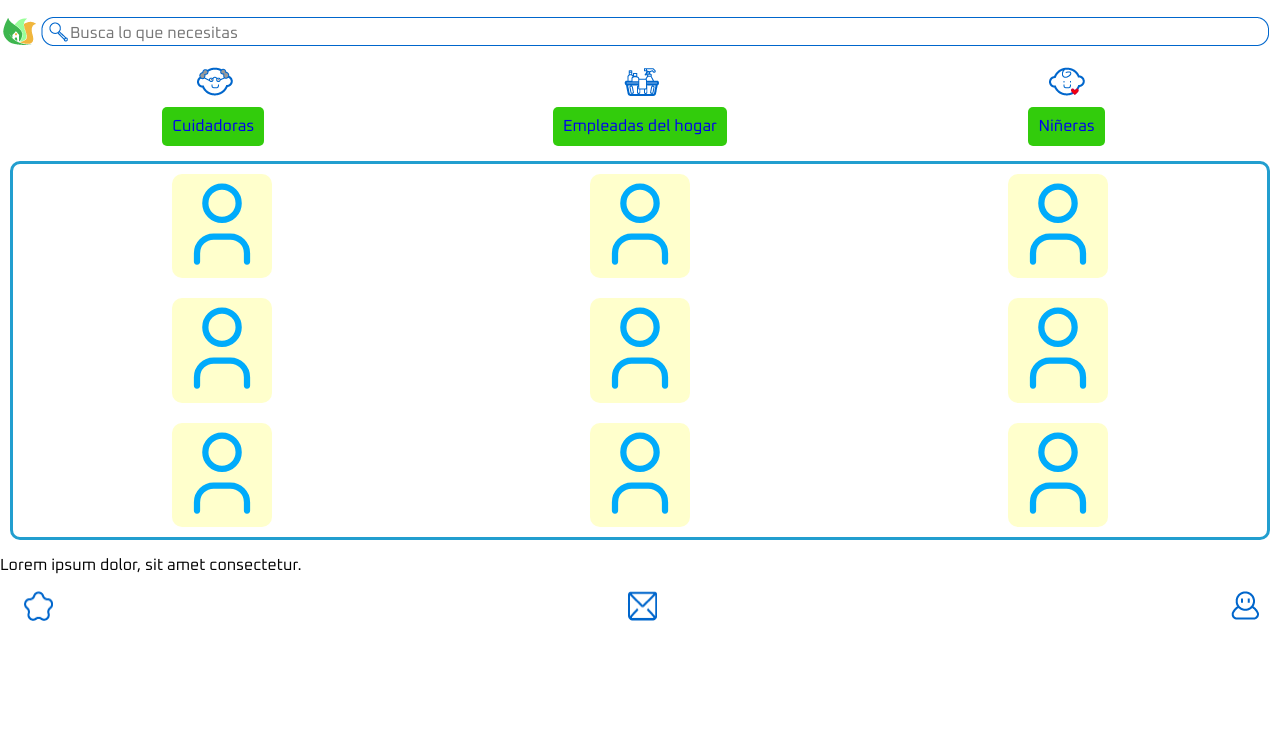
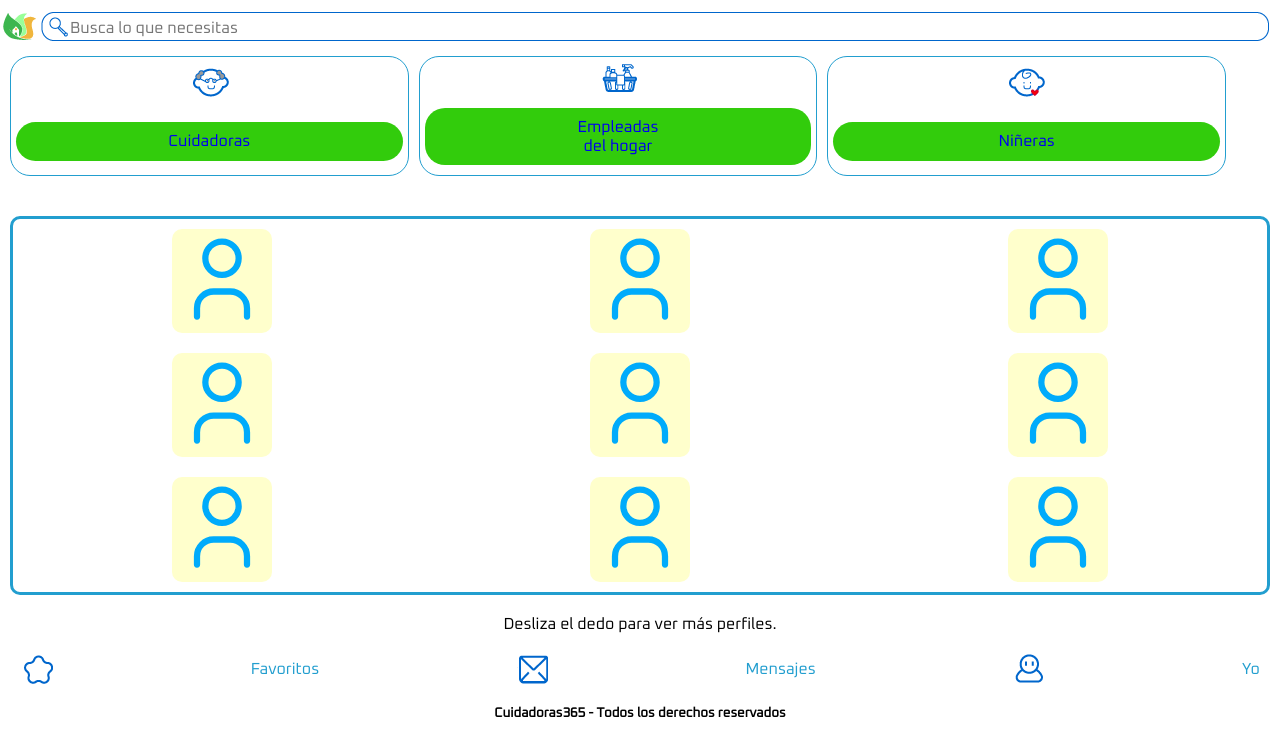
Before and after one commit to desauth/cuidadoras365, a plain HTML site: page index.html in a window 1280 px wide. Drawn offline with Linux system fonts and the light colour scheme.

Commit message:
Alpha 0.0.11v

```diff
--- a/css/styles.css
+++ b/css/styles.css
@@ -20,7 +20,9 @@ body {
 }
 
 /*HOME*/
-
+html, body {
+    min-height: 100%;
+}
 .texto {
     font-family: var(--fuentetextos);
 }
@@ -31,9 +33,26 @@ body {
 .fuente__700 {
     font-weight: bold;
 }
+.contenedor-principal {
+    display: grid;
+    grid-template-rows: 8% 17% 65% 10%;
+    align-items: center;
+}
+.contenedor-header {
+    grid-row: 1 / 2;
+}
+.contenedor-servicios {
+    grid-row: 2 / 3;
+}
+.contenedor-usuario {
+    grid-row: 3 / 4;
+}
+.contenedor-footer {
+    grid-row: 4 / 5 ;
+}
 .nav-principal {
     display: flex;
-    margin: 1rem 0;
+    margin: 0 auto;
     width: 100%;
 }
 .home {
@@ -53,6 +72,9 @@ body {
 .juntar {
     margin-left: -.4rem;
 }
+.centrar {
+    text-align: center;
+}
 .campo__busqueda {
     border: none;
     padding-top: .5rem;
@@ -64,34 +86,53 @@ body {
     display: grid;
     grid-template-columns:repeat(3, 1fr);
     justify-content: space-evenly;
-    width: 100%;
+    width: 95%;
+    margin: 0 1rem;
+    gap: 1rem;
 }
-.nav-bg a {
+.nav-bg-servicio {
+    display: grid;
+    align-items: center;
+    border:solid;
+    border-width: 1px;
+    border-radius: 2rem;
+    border-color: var(--Terciario);
+    min-height: 12rem;
+}
+.nav-bg__a {
     grid-row: 2 / 3;
     text-decoration: none;
+    text-align: center;
     background-color: var(--Secundario);
     padding: 1rem;
-    border-radius: .5rem;
-    margin: 1rem auto;
+    border-radius: 2rem;
+    margin: 0.5rem;
+    transition: background-color .5s ease;
 }
-.nav-bg a:hover {
+.nav-bg__a:hover {
     background-color: var(--Primario);
     font-weight: bold;
     color: var(--blanco);
 }
-.nav-bg img {
+.nav-bg__img {
     margin: 0 auto;
 }
+
 .nav-usuario {
     display:grid;
     grid-template-columns: repeat(3,1fr);
     justify-content: center;
-    /*background-color: var(--negro);*/
     text-align: center;
     border:rgb(34, 158, 207);
     border-style:solid;
     border-radius: 1rem;
     margin: 0.5rem 1rem;
+}
+.descripcion {
+    margin: 2rem auto;
+    display: flex;
+    justify-content: center;
+    align-items: center;
 }
 .border-radius {
     border-radius: 1rem;
@@ -104,123 +145,13 @@ body {
 .nav-profile {
     display: flex;
     justify-content: space-between;
+    align-items: center;
     margin: 0 2rem;
 }
-/*h1, h2, h3, h4 {
-    font-family: var(--fuenteTitulos);
-}*/
-
-/* Antigua web index.html
-h1 {
-    font-size: 3.8rem;
+.nav-profile__enlace {
+    text-decoration: none;
+    color: var(--Terciario);
 }
-h3 {
-    font-size: 2.1rem;
+.nav-profile__enlace:hover {
+    color: var(--Primario);
 }
-h4 {
-    font-size: 1.8rem;
-}
-.contenedor {
-    background-color: var(--Primario);
-    text-align: center;
-    border-radius: 1rem;
-    color:var(--blanco);
-}
-.nav-bg {
-    background-color: var(--Secundario);
-    border-radius: 0.3rem;
-}
-.navegacion-principal {
-    display: flex;
-    flex-direction: column;
-    align-items: center;
-}
-.navegacion-principal a {
-    color: var(--negro);
-    text-decoration: none;
-    font-family: var(--fuentetextos);
-    font-weight: 700;
-    padding: 0.5rem 1rem;
-}
-a:hover {
-    background-color: var(--Terciario);
-    color: var(--blanco);
-}
-.contenedor__navegacion {
-    max-width: 120rem;
-    margin: 0 auto;
-}
-.contenedor__header {
-    background-image: url("../img/elderly-care-footer-bg-768x432.jpg");
-    background-repeat:no-repeat;
-    background-position: center;
-    background-size: cover;
-    min-height: 26rem;
-    padding-top: 50%;
-}
-@media (min-width: 480px) {
-    .contenedor__header {
-        background-image: url("../img/elderly-care-footer-bg-1536x864.jpg");
-    }
-    h2 {
-        font-size: 2.5rem;
-    }
-}
-.contenedor__titulo {
-    background-color: var(--negro_transparente);
-    padding: .3rem;
-}
-.contenedor__titulo h2 {
-    font-size:medium;
-}
-@media (min-width: 480px) {
-    .navegacion-principal{
-        flex-direction: row;
-        justify-content: space-between;
-    }
-}
-
-*/
-
-/** Contacto**/ /*Antigua web
-.contacto {
-    font-family: var(--fuentetextos);
-    margin: 0 auto;
-}
-.contacto p {
-    text-align: center;
-    font-size: 2rem;
-    font-weight: 700;
-}
-.formulario {
-    background-color: var(--Terciario);
-    width: 95%;
-    border-radius: 1rem;
-    padding: 2rem;
-}
-.campo {
-    margin: 0 auto .5rem auto;
-    display: flex;
-    text-align: justify;
-}
-.campo--radio {
-    display: grid;
-    grid-template-columns: 5rem;
-    gap: .5rem;
-}
-.campo__label {
-    flex: 0 0 9rem;
-    text-align: right;
-    padding-right: 1rem;
-}
-.campo__label--informacion {
-    margin-top: 0.5rem;
-    grid-area: 1 / 1 / span 1 / span 2;
-}
-.campo__field {
-    flex: 1;
-}
-.formulario fieldset {
-    border: none;
-}
-*/
--- a/index.html
+++ b/index.html
@@ -14,8 +14,8 @@
     <link rel="preload" href="css/styles.css" as="style">
     <link rel="stylesheet" href="css/styles.css">
 </head>
-<body>
-    <header>
+<body class="contenedor-principal">
+    <header class="contenedor-header">
         <section class="nav-principal">
             <div class="home">
                 <a href="#"><img src="/img/nav/barra-búsqueda_01.gif" alt="Cuidadoras365"></a>
@@ -35,25 +35,24 @@
                 <img class="juntar" src="/img/nav/barra-búsqueda_05.gif" alt="">
             </div>
         </section>
-
     </header>
     <nav class="contenedor-servicios texto">
         <div class="nav-bg">
-            <!--<div class="contenedor-servicios__cuidadora"> -->
-                <img src="img/nav/cuidadora.gif" alt="cuidadoras">
-                <a href="#">Cuidadoras</a>
-            <!--</div> -->
-            <!--<div class="contenedor-servicios__hogar"> -->
-                <img src="img/nav/hogar.gif" alt="Empleadas del hogar">
-                <a href="#">Empleadas del hogar</a>
-            <!--</div> -->
-            <!--<div class="contenedor-servicios__niñera"> -->
-                <img src="img/nav/niñera.gif" alt="niñera">
-                <a href="#">Niñeras</a>
-            <!--</div> -->
+            <div class="nav-bg-servicio">
+                <img class="nav-bg__img" src="img/nav/cuidadora.gif" alt="cuidadoras">
+                <a class="nav-bg__a" href="#">Cuidadoras</a>
+            </div>
+            <div class="nav-bg-servicio">
+                <img class="nav-bg__img" src="img/nav/hogar.gif" alt="Empleadas del hogar">
+                <a class="nav-bg__a" href="#">Empleadas <br>del hogar</a>
+            </div>
+            <div class="nav-bg-servicio">
+                <img class="nav-bg__img" src="img/nav/niñera.gif" alt="niñera">
+                <a class="nav-bg__a" href="#">Niñeras</a>
+            </div>
         </div>
     </nav>
-    <main>
+    <main class="contenedor-usuario">
         <section class="nav-usuario">
             <div class="nav-usuario__1 border-radius">
                 <svg xmlns="http://www.w3.org/2000/svg" class="icon icon-tabler icon-tabler-user" width="100" height="100" viewBox="0 0 24 24" stroke-width="1.5" stroke="#00abfb" fill="none" stroke-linecap="round" stroke-linejoin="round">
@@ -119,16 +118,17 @@
                   </svg>
             </div>
         </section>
-        <p class="texto">
-            Lorem ipsum dolor, sit amet consectetur.
+    </main>
+    <footer class="contenedor-footer">
+        <p class="descripcion texto">
+            Desliza el dedo para ver más perfiles.
         </p>
-    </main>
-    <footer>
         <div class="nav-profile">
-            <img src="/img/nav/favoritos_off.gif" alt="favoritos">
-            <img src="/img/nav/correo_off.gif" alt="correo">
-            <img src="/img/nav/perfil_off.gif" alt="perfil">
+            <img src="/img/nav/favoritos_off.gif" alt="favoritos"><a href="#" class="texto nav-profile__enlace">Favoritos</a>
+            <img src="/img/nav/correo_off.gif" alt="correo"><a href="#" class="texto nav-profile__enlace">Mensajes</a>
+            <img src="/img/nav/perfil_off.gif" alt="perfil"><a href="#" class="texto nav-profile__enlace">Yo</a>
         </div>
+        <h5 class="texto centrar">Cuidadoras365 - Todos los derechos reservados</h3>
     </footer>
 </body>
 </html>
```
